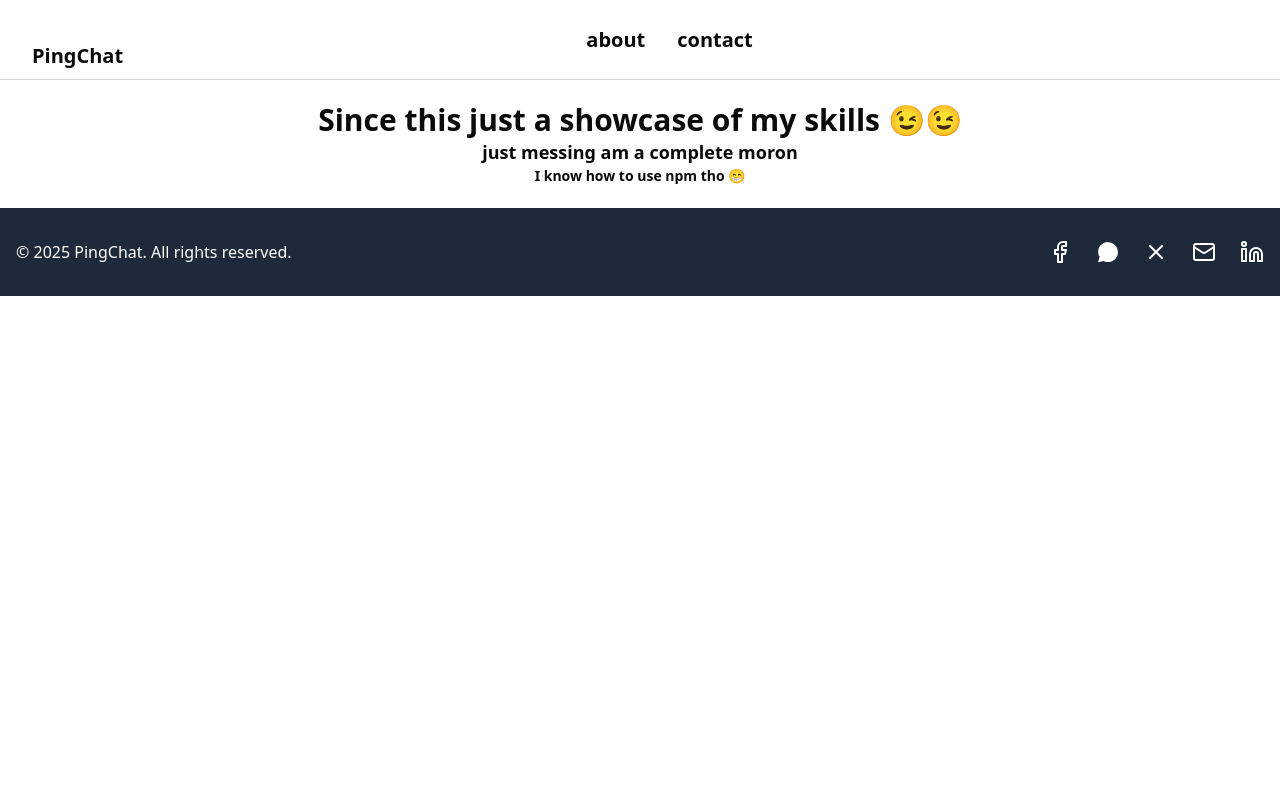
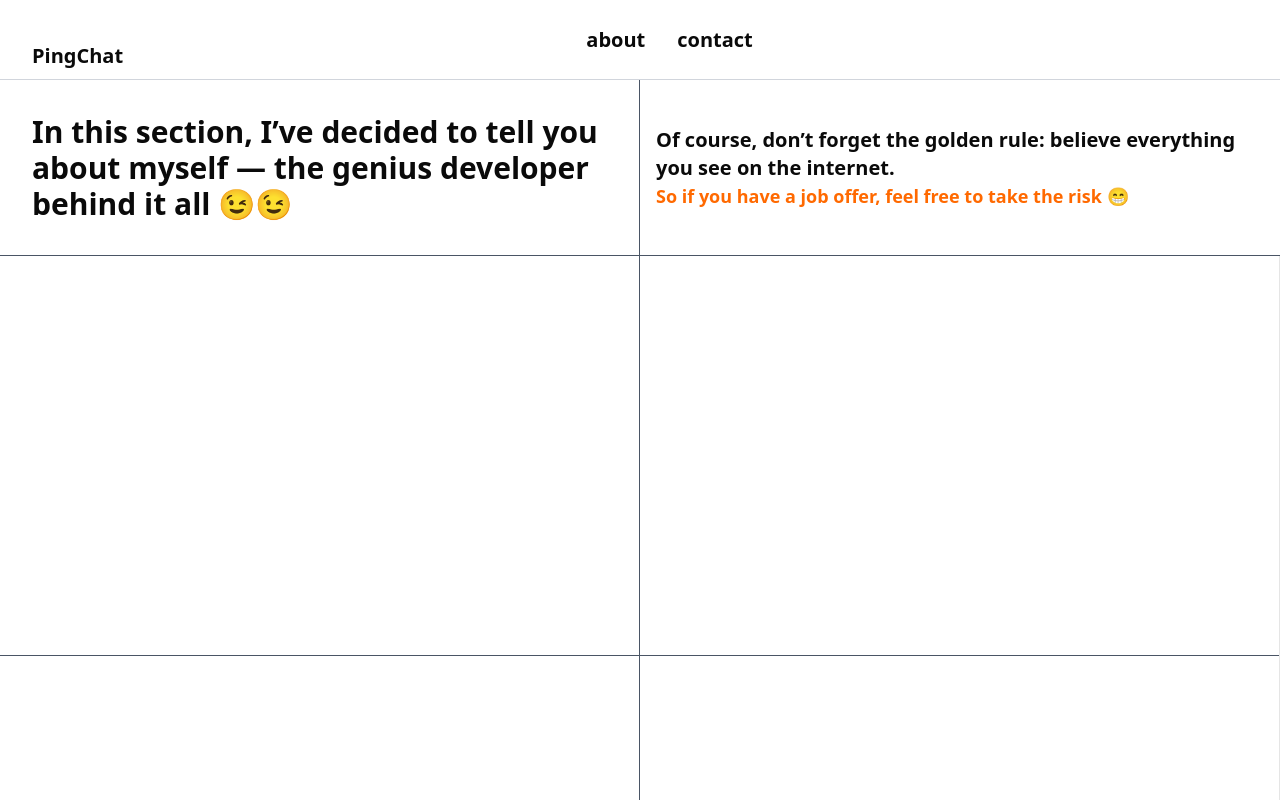
Before and after one commit to 000bachir/go_chat_application, a Next.js app in the folder frontend/: page /about in a window 1280 px wide. Shown: the top 800 px of the page. Built offline with nearby package versions, Linux system fonts and the light colour scheme; some icons are missing.

Commit message:
ui update

```diff
--- a/frontend/package.json
+++ b/frontend/package.json
@@ -22,6 +22,7 @@
     "clsx": "^2.1.1",
     "framer-motion": "^12.6.3",
     "lucide-react": "^0.487.0",
+    "maplibre-gl": "^5.4.0",
     "motion": "^12.9.2",
     "next": "15.2.2",
     "next-themes": "^0.4.6",
--- a/frontend/src/components/About_page_components/Intro.tsx
+++ b/frontend/src/components/About_page_components/Intro.tsx
@@ -1,14 +1,59 @@
-export default function Intro(){
-    return(
+import * as React from "react"
+import * as motion from "motion/react-client"
+import type { Variants } from "framer-motion"
+
+
+
+export default function Intro() {
+
+
+    // const cardContainer: Variants = {
+    //     offscreen: {
+    //         opacity : 0 ,
+    //         scale : 0
+    //     },
+    //     onscreen: {
+    //         opacity: 1,
+    //         scale : 1,
+    //         transition: {
+    //             type: 'spring',
+    //             bounce: 0.2,
+    //             duration: 1
+    //         }
+    //     }
+    // }
+
+    return (
         <>
-            <section className="h-32 w-full relative flex items-center justify-center flex-col">
-                <h1 className="font-semibold text-3xl">Since this just a showcase of my skills 😉😉</h1>
-                <span className="font-semibold text-lg">just messing am a complete moron</span>
-                <span className="font-semibold text-sm">I know how to use npm tho 😁</span>
+            <section className="h-44 w-full relative grid grid-cols-2 border-b-[1px] border-gray-600">
+                <div className="h-full w-full col-span-1 border-r-[1px] flex items-center border-gray-600" id="left-side">
+                    <div className="w-[95%] mx-auto">
+                        <h1 className="font-semibold text-3xl text-pretty px-4">
+                            In this section, I’ve decided to tell you about myself — the genius developer behind it all 😉😉
+                        </h1>
+                    </div>
+                </div>
+                <div className="h-full w-full col-span-1 flex items-center" id="right-side">
+                    <div className="w-[95%] mx-auto ">
+                        <span className="font-semibold text-xl">
+                            Of course, don’t forget the golden rule: believe everything you see on the internet.<br />
+                        </span>
+                        <span className="font-semibold text-orange-500 text-lg">
+                            So if you have a job offer, feel free to take the risk 😁
+                        </span>
+                    </div>
+                </div>
+
             </section>
-
-            <section className="h-auto w-full relative ">
-
+            <section className="h-dvh w-full relative overflow-hidden grid grid-cols-2">
+                <div className="h-full w-full border-r-[1px] border-gray-600 col-span-1 grid grid-rows-2" id="left-side">
+                    <div className="w-full relative h-full border-b-[1px] border-gray-600"></div>
+                    <div className="w-full relative h-full"></div>
+                </div>
+                <div className="h-full w-full border-r-[1px] col-span-1 grid grid-rows-2" id="left-right">
+                    <div className="w-full relative h-full border-b-[1px] border-gray-600"></div>
+                    <div className="w-full relative h-full "></div>
+                </div>
             </section>
         </>
     )
--- a/frontend/src/components/HomePage_components/About/About.tsx
+++ b/frontend/src/components/HomePage_components/About/About.tsx
@@ -1,6 +1,6 @@
 import { motion } from "motion/react";
 import Image from "next/image";
-import chatImage from "../../../public/images/chat-image.webp"
+import chatImage from "../../../../public/images/chat-image.webp"
 
 export default function About(){
     return(
--- a/frontend/src/components/HomePage_components/Hero/Hero.tsx
+++ b/frontend/src/components/HomePage_components/Hero/Hero.tsx
@@ -1,5 +1,5 @@
-import Image from 'next/image'
-import Heroimage from "../../../public/images/chat-application.webp"
+import Image from 'next/image';
+import Heroimage from "../../../../public/images/chat-application.webp";
 export default function HeroPage(){
     return(
         <>
--- a/frontend/src/components/HomePage_components/people-reaction/PeopleReaction.tsx
+++ b/frontend/src/components/HomePage_components/people-reaction/PeopleReaction.tsx
@@ -1,6 +1,6 @@
 import { motion } from "motion/react";
 import Image from "next/image";
-import HappyCouple from "../../../public/images/happy-couple.webp";
+import HappyCouple from "../../../../public/images/happy-couple.webp";
 import {
     Accordion,
     AccordionContent,
```
Also changed, not shown: 1 other file (tests, documents, lock files or other folders).
